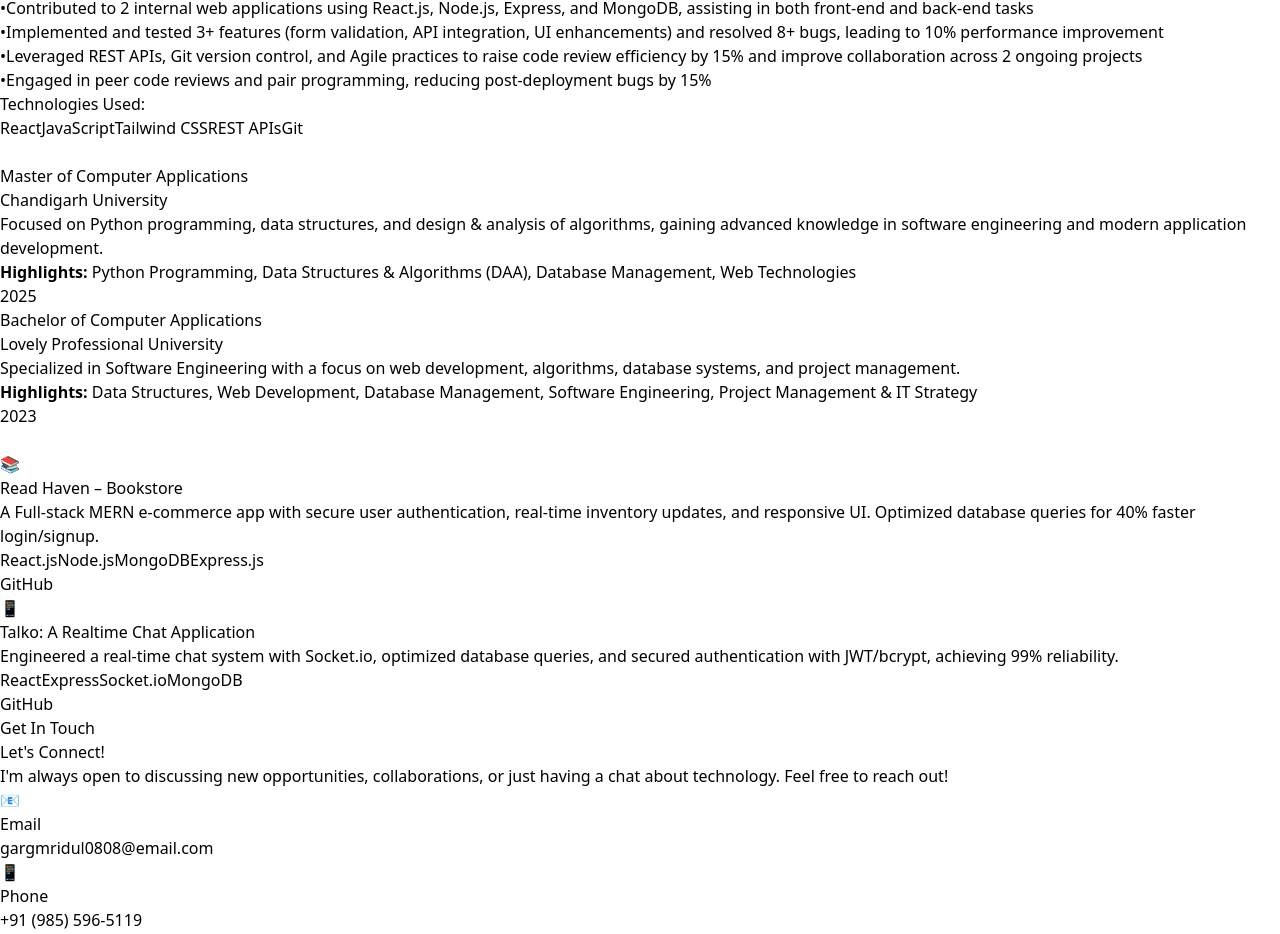
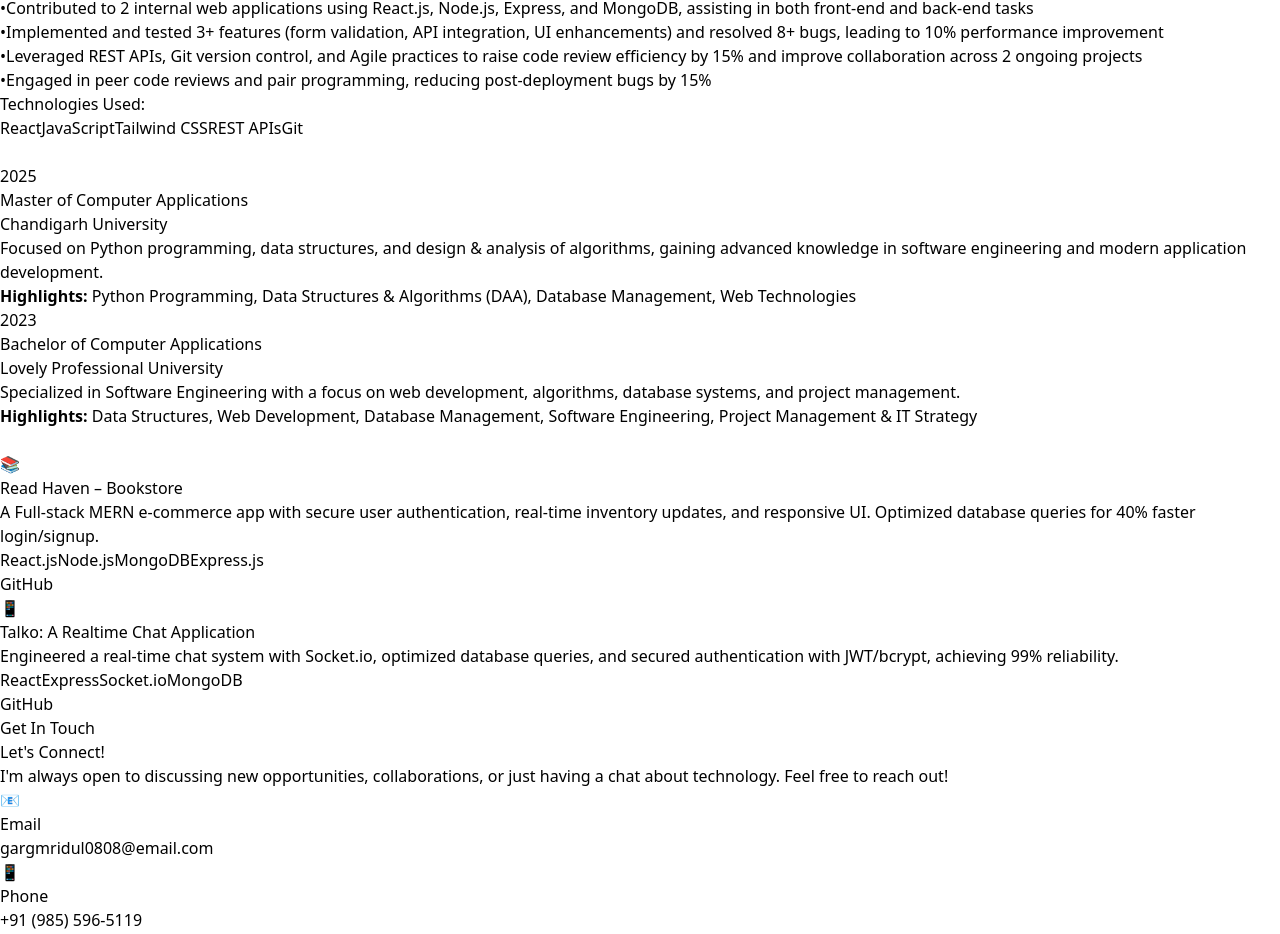
Before and after one commit to MridulGarg08/PortFolio, a React (Vite) app: page / in a window 1280 px wide. Shown: the part 2652-3586 px from the top of the page. Built offline with nearby package versions, Linux system fonts and the light colour scheme.

Commit message:
Modified Done!!!

```diff
--- a/src/component/Portfolio.jsx
+++ b/src/component/Portfolio.jsx
@@ -447,7 +447,7 @@ const Portfolio = () => {
           </div>
 
           <button
-            className="md:hidden text-2xl"
+            className="md:hidden text-2xl px-2"
             onClick={() => setMobileMenuOpen(!mobileMenuOpen)}
           >
             ☰
@@ -667,7 +667,7 @@ const Portfolio = () => {
         </div>
       </section>
 
-      <section
+      {/* <section
         id="education"
         className="py-16 w-full mx-auto px-8 fade-in bg-[var(--dark)]"
       >
@@ -694,6 +694,45 @@ const Portfolio = () => {
               </div>
               <div className="absolute left-1/2 transform -translate-x-1/2 bg-blue-600 text-white w-16 h-16 rounded-full flex items-center justify-center font-bold z-10 md:relative md:left-auto md:transform-none">
                 {item.year}
+              </div>
+            </div>
+          ))}
+        </div>
+      </section> */}
+      <section
+        id="education"
+        className="py-16 w-full mx-auto px-4 md:px-8 fade-in bg-[var(--dark)]"
+      >
+        <h2 className="text-3xl md:text-4xl font-bold text-center mb-12 md:mb-16 gradient-text">
+          Education
+        </h2>
+        <div className="timeline relative py-8">
+          {educationData.map((item, index) => (
+            <div
+              key={index}
+              className="mb-12 flex flex-col md:flex-row md:items-center md:justify-between relative"
+            >
+              {/* Year Bubble */}
+              <div className="flex items-center justify-center mb-6 md:mb-0 md:absolute md:left-1/2 md:transform md:-translate-x-1/2 z-10">
+                <div className="bg-blue-600 text-white w-14 h-14 rounded-full flex items-center justify-center font-bold shadow-lg">
+                  {item.year}
+                </div>
+              </div>
+
+              {/* Card */}
+              <div
+                className={`bg-white p-6 rounded-2xl shadow-xl flex-1 md:max-w-[45%] ${
+                  index % 2 === 1 ? "md:ml-auto" : "md:mr-auto"
+                }`}
+              >
+                <h3 className="text-lg font-bold mb-2">{item.title}</h3>
+                <h4 className="text-blue-600 font-semibold mb-3">
+                  {item.institution}
+                </h4>
+                <p className="text-gray-600 mb-3">{item.description}</p>
+                <p className="text-sm text-gray-500">
+                  <strong>Highlights:</strong> {item.courses}
+                </p>
               </div>
             </div>
           ))}
```
